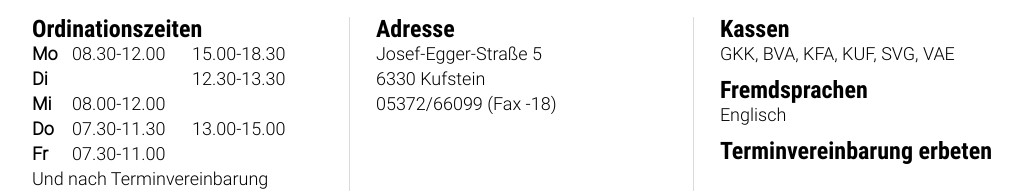
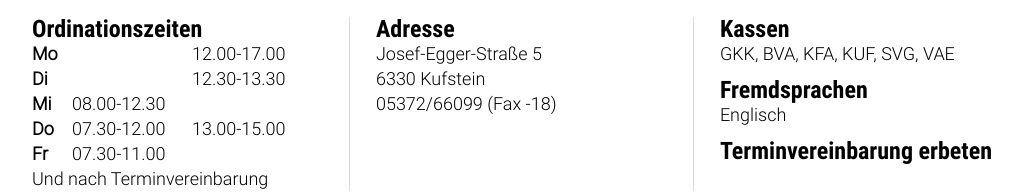
Before and after one commit to hoecktor/Ordination_DrHoeck, a plain HTML site: page index.html in a window 1280 px wide. Shown: the part 545-738 px from the top of the page, without its empty margins (128-1151 px from the left). Drawn offline with Linux system fonts and the light colour scheme.

Commit message:
Update index.html

```diff
--- a/index.html
+++ b/index.html
@@ -42,8 +42,8 @@
 <table>
 <tr>
 <td class="wd">Mo</td>
-<td class="vm">08.30-12.00</td>
-<td class="nm">15.00-18.30</td>
+<td class="vm"></td>
+<td class="nm">12.00-17.00</td>
 </tr>
 <tr>
 <td class="wd">Di</td>
@@ -52,12 +52,12 @@
 </tr>
 <tr>
 <td class="wd">Mi</td>
-<td class="vm">08.00-12.00</td>
+<td class="vm">08.00-12.30</td>
 <td class="nm"></td>
 </tr>
 <tr>
 <td class="wd">Do</td>
-<td class="vm">07.30-11.30</td>
+<td class="vm">07.30-12.00</td>
 <td class="nm">13.00-15.00</td>
 </tr>
 <tr>
```
